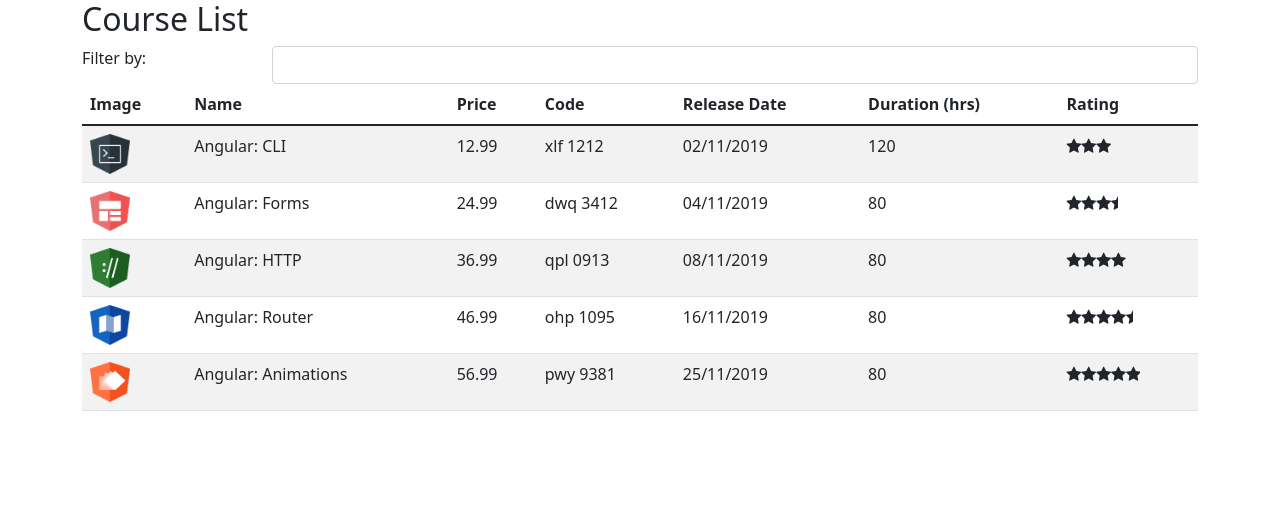
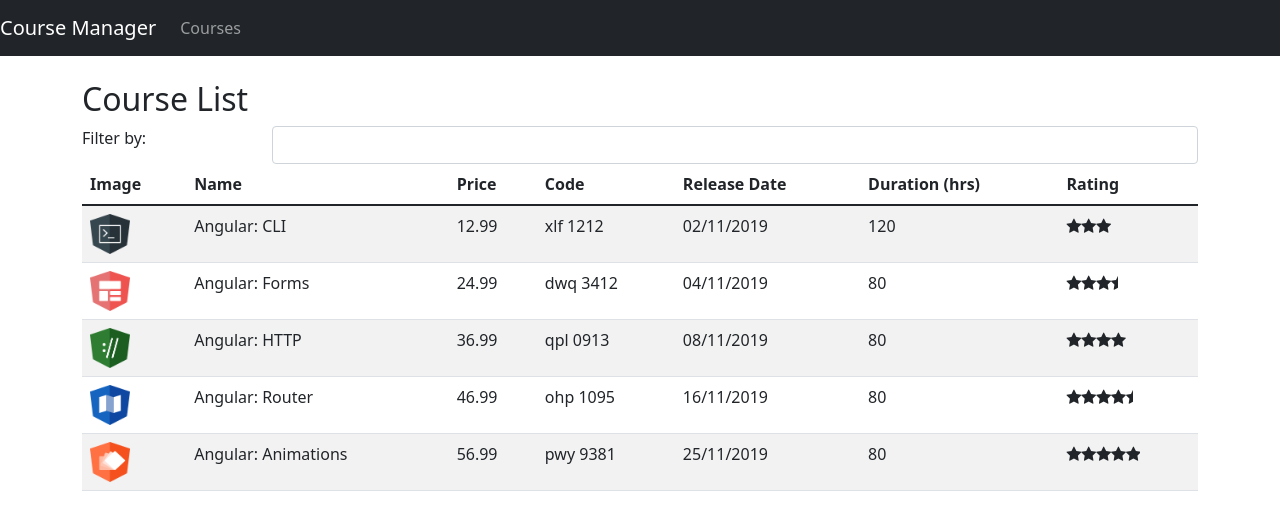
Before and after one commit to leofab/DIO-tech-unimed, an Angular app in the folder modulo-iv-web-angular/course-manager/: page /courses in a window 1280 px wide. Shown: the top 530 px of the page. Built offline with nearby package versions, Linux system fonts and the light colour scheme.

Commit message:
modulo iv routes add

```diff
--- a/modulo-iv-web-angular/course-manager/src/app/app.component.html
+++ b/modulo-iv-web-angular/course-manager/src/app/app.component.html
@@ -1,3 +1,4 @@
-<div class="container">
-  <app-course-list></app-course-list>
+<app-nav-bar></app-nav-bar>
+<div class="container mt-4">
+  <router-outlet></router-outlet>
 </div>
--- a/modulo-iv-web-angular/course-manager/src/app/courses/course-list.component.html
+++ b/modulo-iv-web-angular/course-manager/src/app/courses/course-list.component.html
@@ -27,7 +27,7 @@
             <td><img [src]="course.imageURL" width="40" height="40"></td>
             <td>{{ course.name}}</td>
             <td>{{ course.price}}</td>
-            <td>{{ course.code! | replace: "-" : " " |lowercase }}</td>
+            <td>{{ course.code! | replace: "-" : " " | lowercase }}</td>
             <td>{{ course.releaseDate | date: 'dd/MM/yyyy'}}</td>
             <td>{{ course.duration}}</td>
             <td>
--- /dev/null
+++ b/modulo-iv-web-angular/course-manager/src/app/nav-bar/nav-bar.component.html
@@ -0,0 +1,16 @@
+<nav class="navbar navbar-expand-lg navbar-dark bg-dark">
+    <a href="#" class="navbar-brand">Course Manager</a>
+
+    <button class="navbar-toggler" type="button" data-toggle="collapse" data-target="#navbarSupportedContent"
+        aria-controls="navbarSupportedContent" aria-expanded="false" aria-label="Toggle navigation">
+        <span class="navbar-toggler-icon"></span>
+    </button>
+
+    <div class="collapse navbar-collapse" id="navbarSupportedContent">
+        <ul class="navbar-nav mr-auto">
+            <li class="nav-item">
+                <a href="#" class="nav-link">Courses</a>
+            </li>
+        </ul>
+    </div>
+</nav>
```
Also changed, not shown: modulo-iv-web-angular/course-manager/src/app/app.module.ts (+12 -1 lines), modulo-iv-web-angular/course-manager/src/app/nav-bar/nav-bar.component.ts (added, +10 -0 lines).
